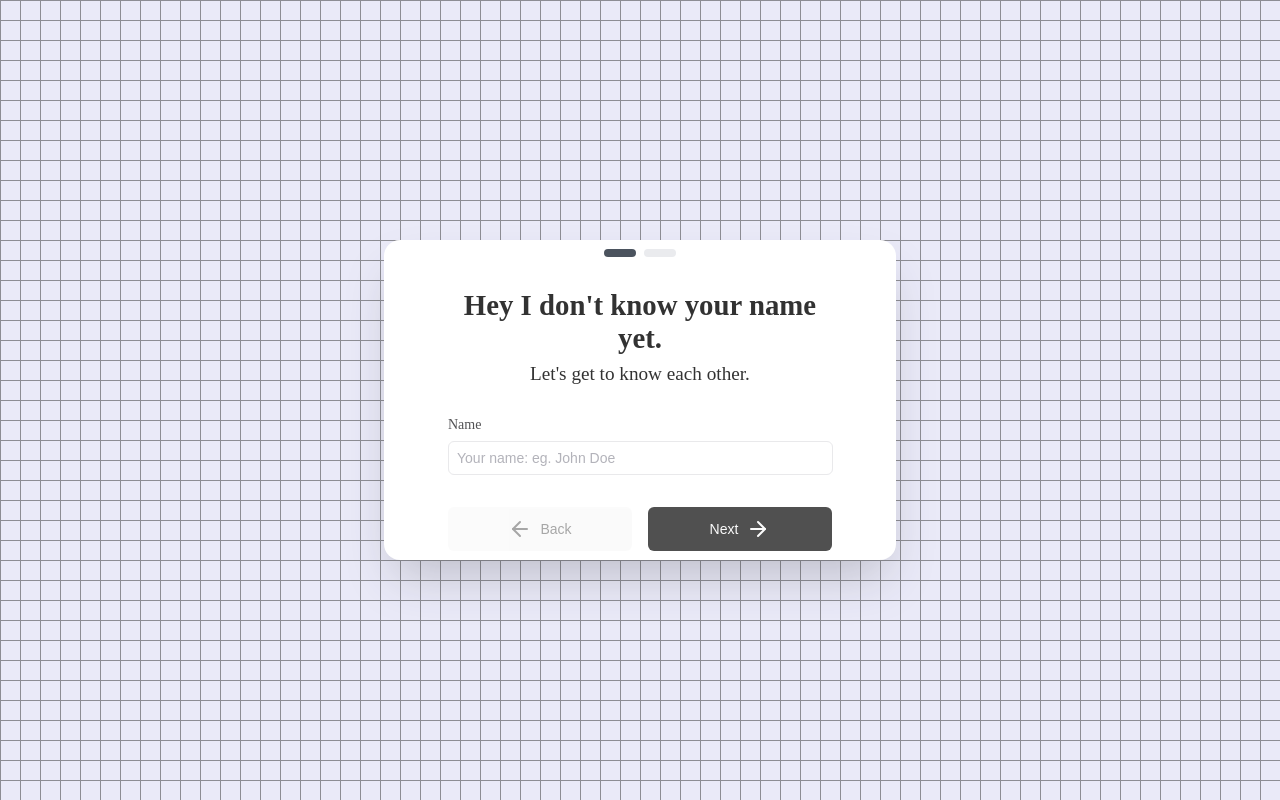
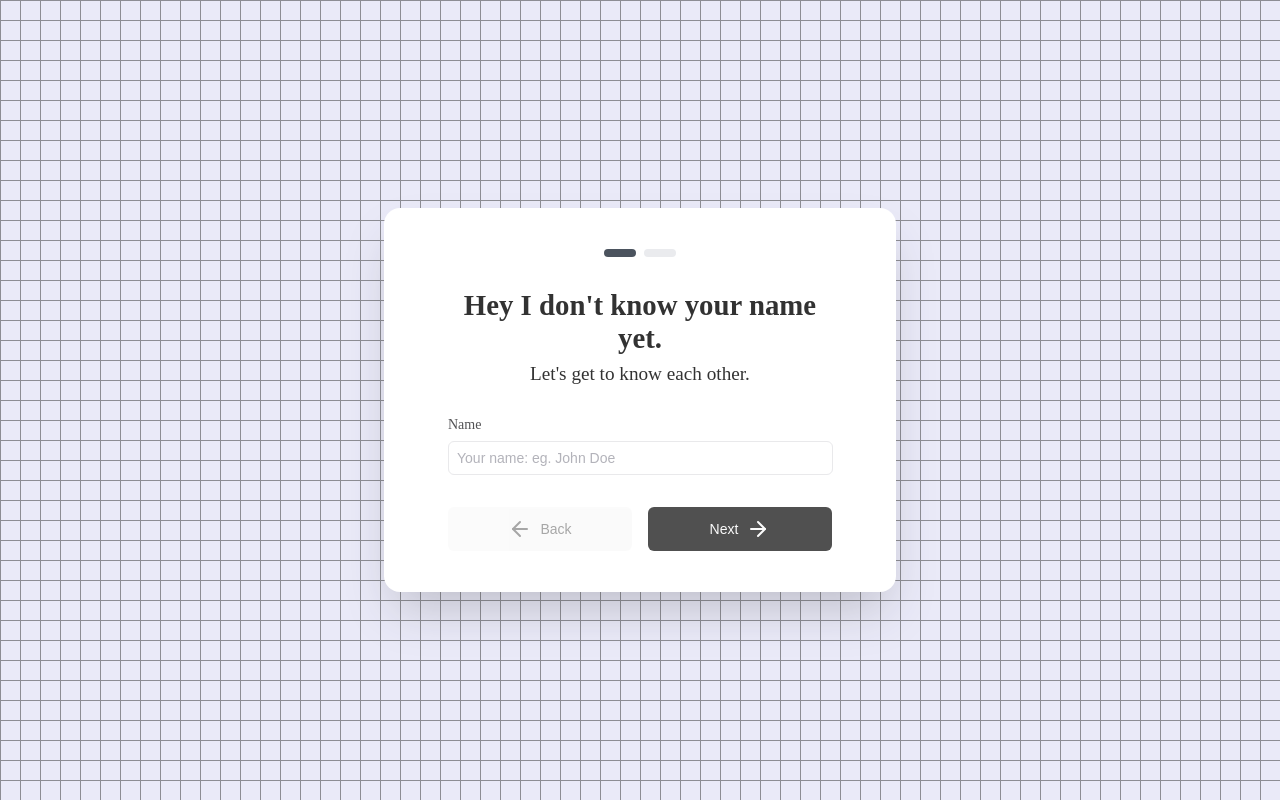
Before and after one commit to kcaparas1630/MockMentor-Frontend, a React (Vite) app: page /profile-create in a window 1280 px wide. Built offline with nearby package versions, Linux system fonts and the light colour scheme; no server answers.

Commit message:
Responsiveness

```diff
--- a/src/Components/Auth/LoginForm.tsx
+++ b/src/Components/Auth/LoginForm.tsx
@@ -60,14 +60,14 @@ const LoginForm = () => {
   const [password, setPassword] = useState<string>("");
   const [authError, setAuthError] = useState<string | null>(null);
   const [isLoading, setIsLoading] = useState<boolean>(false);
-  const { users } = GetUserQuery();
 
   const navigate = useNavigate();
 
   const mutation = useMutation({
     mutationFn: loginUser,
     onSuccess: () => {
-      if (users?.profile.name && users?.profile.jobRole) {
+      const { users } = GetUserQuery();
+      if (users?.profile?.name && users?.profile?.jobRole) {
         // TODO: navigate to dashboard.
         // navigate({ to: "/dashboard" });
       } else {
@@ -86,7 +86,13 @@ const LoginForm = () => {
   const googleSignInMutation = useMutation({
     mutationFn: handleGoogleSignIn,
     onSuccess: () => {
-      navigate({ to: "/profile-create" });
+      const { users } = GetUserQuery();
+      if (users?.profile?.name && users?.profile?.jobRole) {
+        // TODO: navigate to dashboard.
+        // navigate({ to: "/dashboard" });
+      } else {
+        navigate({ to: "/profile-create" });
+      }
     },
     onError: (error: unknown) => {
       if (isFirebaseAuthError(error)) {
--- a/src/Components/Profile/ProfileCreator.tsx
+++ b/src/Components/Profile/ProfileCreator.tsx
@@ -47,7 +47,9 @@ const NameInput = ({
     setSteps(steps + 1);
   };
   const handleBack = () => {
-    setSteps(steps - 1);
+    if (steps > 1) {
+      setSteps(steps - 1);
+    }
   };
 
   return (
@@ -81,7 +83,7 @@ const NameInput = ({
           onClick={handleBack}
           disabled={steps === 1}
         >
-          <ArrowLeft size={24} />
+          <ArrowLeft size={24} aria-hidden="true" />
           <span>Back</span>
         </ReusableButton>
         <ReusableButton
@@ -92,7 +94,7 @@ const NameInput = ({
           disabled={false}
         >
           <span>Next</span>
-          <ArrowRight size={24} />
+          <ArrowRight size={24} aria-hidden="true" />
         </ReusableButton>
       </ButtonGroup>
     </FormGroup>
@@ -160,7 +162,7 @@ const JobRoleInput = ({
           size="lg"
           onClick={handleBack}
         >
-          <ArrowLeft size={24} />
+          <ArrowLeft size={24} aria-hidden="true" />
           <span>Back</span>
         </ReusableButton>
         <ReusableButton
@@ -171,7 +173,7 @@ const JobRoleInput = ({
           disabled={false}
         >
           <span>Complete</span>
-          <ArrowRight size={24} />
+          <ArrowRight size={24} aria-hidden="true" />
         </ReusableButton>
       </ButtonGroup>
     </FormGroup>
--- a/src/Components/Profile/Styles/StyledProfile.ts
+++ b/src/Components/Profile/Styles/StyledProfile.ts
@@ -1,5 +1,12 @@
 import styled from "@emotion/styled";
 import { keyframes } from "@emotion/react";
+
+const respectsReducedMotion = `
+  @media (prefers-reduced-motion: reduce) {
+    animation: none !important;
+    transition: none !important;
+  }
+`;
 
 // Animation keyframes
 const fadeIn = keyframes`
@@ -51,8 +58,10 @@ const FormContainer = styled.div`
   flex-direction: column;
   align-items: center;
   justify-content: center;
-  width: 90vw;
-  height: 70vh;
+  width: min(90vw, 600px);
+  height: min(70vh, 600px);
+  min-height: 40vw;
+  max-width: 90vw;
   background-color: #fff;
   border-radius: 1rem;
   box-shadow: 0 25px 50px -12px rgba(0, 0, 0, 0.25);
@@ -61,9 +70,12 @@ const FormContainer = styled.div`
   animation: ${scaleIn} 0.4s ease-out;
 
   @media (min-width: 1024px) {
-    width: 40vw;
-    height: 40vh;
+    min-height: 30vw;
+    max-width: 40vw;
+    width: min(40vw, 600px);
+    height: min(40vh, 600px);
   }
+  ${respectsReducedMotion}
 `;
 
 const FormHeaderGroup = styled.div`
@@ -78,6 +90,7 @@ const FormHeader = styled.h1`
   text-align: center;
   margin: 0;
   animation: ${scaleIn} 0.4s ease-out;
+  ${respectsReducedMotion}
 `;
 const FormSubHeader = styled.h2`
   font-size: 1.2rem;
@@ -103,6 +116,7 @@ const ButtonGroup = styled.div`
   @media (min-width: 1024px) {
     flex-direction: row;
   }
+  ${respectsReducedMotion}
 `;
 
 const Form = styled.form`
@@ -115,12 +129,13 @@ const FormGroup = styled.div`
   display: flex;
   flex-direction: column;
   gap: 2rem;
-  width: 80vw;
+  width: min(80vw, 400px);
   animation: ${fadeIn} 0.5s ease-out;
 
   @media (min-width: 1024px) {
-    width: 30vw;
+    width: min(30vw, 500px);
   }
+  ${respectsReducedMotion}
 `;
 const InputGroup = styled.div`
   display: flex;
@@ -147,6 +162,7 @@ const ProgressDot = styled.div<{ isActive: boolean }>`
   border-radius: 9999px;
   transition: all 0.3s ease;
   background-color: ${(props) => (props.isActive ? "#1f2937" : "#e5e7eb")};
+  ${respectsReducedMotion}
 `;
 
 export {
```
